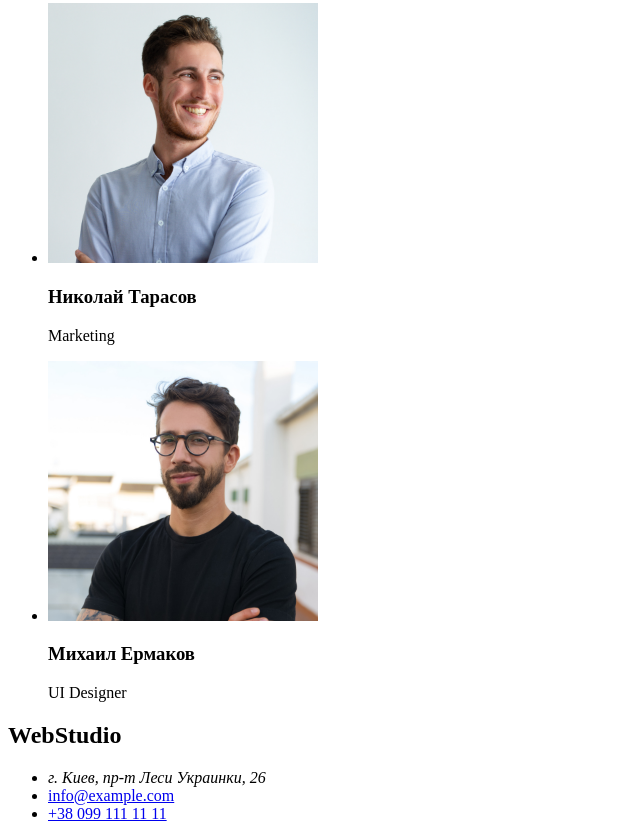
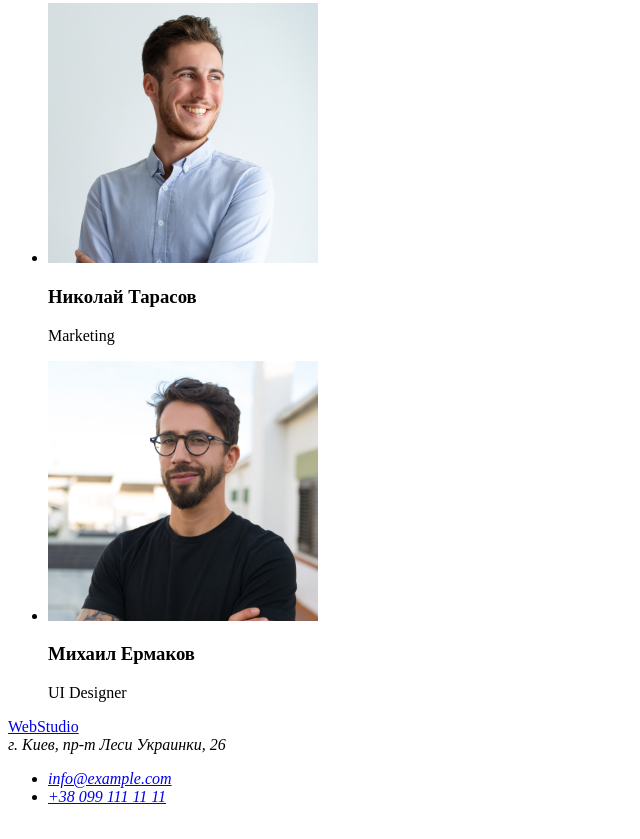
Before and after one commit to kucheryavenko/goit-markup-hw-01, a plain HTML site: page index.html in a window 1280 px wide. Shown: the part 2285-3124 px from the top of the page, without its empty margins (0-640 px from the left). Drawn offline with Linux system fonts and the light colour scheme.

Commit message:
исправил футер

```diff
--- a/index.html
+++ b/index.html
@@ -95,12 +95,18 @@
     </main>
     <!-- Секция Футер -->
     <footer>
-        <h2 lang="en">WebStudio</h2>
-        <ul>
-            <li><address>г. Киев, пр-т Леси Украинки, 26</address></li>
-            <li><a href="mailto:info@example.com">info@example.com</a></li>
-            <li><a href="tel:+380991111111">+38 099 111 11 11</a></li>
-        </ul>
+        <a href="./index.html" lang="en">WebStudio</a>
+        <address>
+            г. Киев, пр-т Леси Украинки, 26
+            <ul>
+                <li>
+                    <a href="mailto:info@example.com">info@example.com</a>
+                </li>
+                <li>
+                    <a href="tel:+380991111111">+38 099 111 11 11</a>
+                </li>
+            </ul>
+        </address>
     </footer>
 </body>
 </html>
```
Also changed, not shown: 1 other file.
